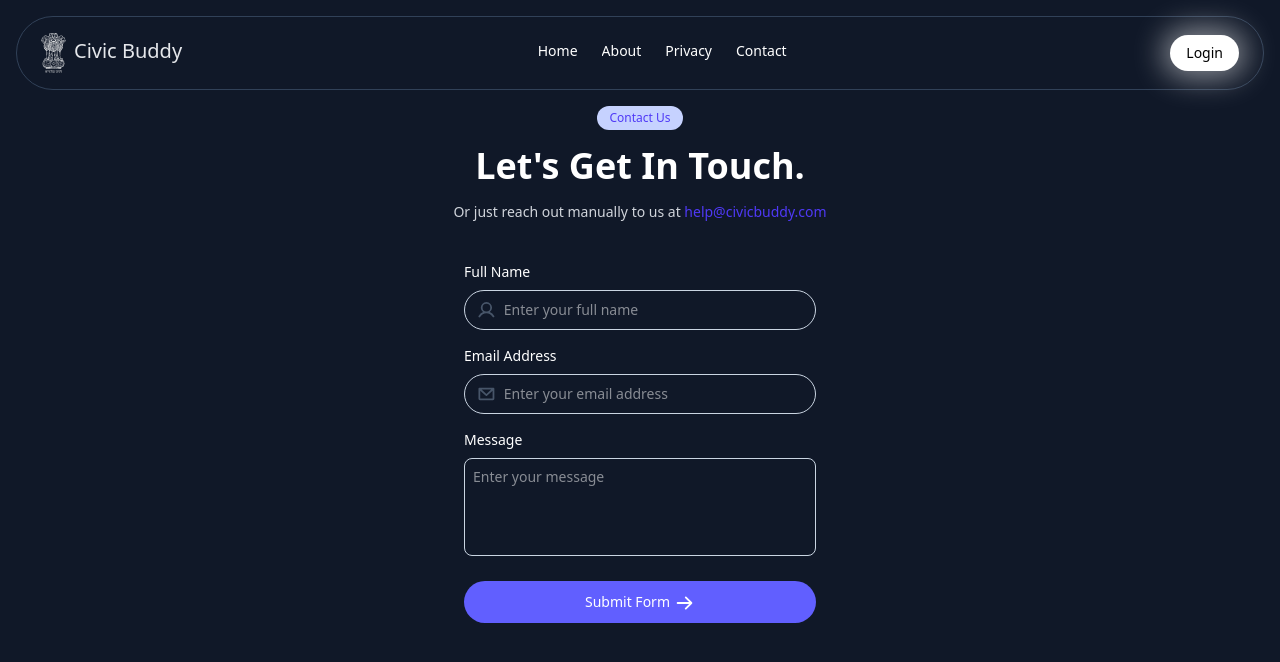
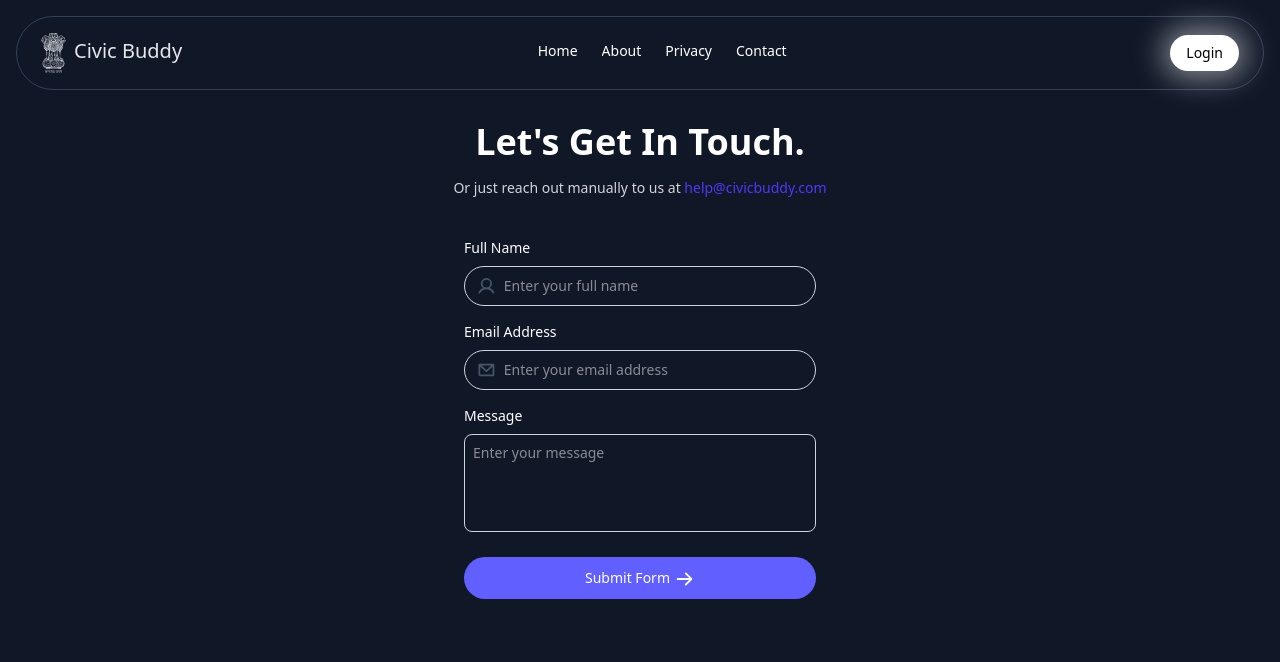
Before and after one commit to harshkaushik31/civic-buddy, a Next.js app: page /contact in a window 1280 px wide. Shown: the top 662 px of the page. Built offline with nearby package versions, Linux system fonts and the light colour scheme.

Commit message:
add the contact us page

```diff
--- a/src/components/ContactForm.jsx
+++ b/src/components/ContactForm.jsx
@@ -1,13 +1,46 @@
-import React from "react";
+'use client'
+import React, { useState } from "react";
 
 const ContactForm = () => {
+  // State for form fields
+  const [formData, setFormData] = useState({
+    name: "",
+    email: "",
+    message: "",
+  });
+
+  // Handle input changes
+  const handleChange = (e) => {
+    const { id, value } = e.target;
+    setFormData((prev) => ({
+      ...prev,
+      [id]: value,
+    }));
+  };
+
+  // Handle form submission
+  const handleSubmit = (e) => {
+    e.preventDefault();
+
+    console.log("Form Data:", formData);
+
+    // Here you can send data to an API or service
+    // fetch("/api/contact", { method: "POST", body: JSON.stringify(formData) })
+    //TODO: Call the form data post API
+
+    // Reset form
+    setFormData({
+      name: "",
+      email: "",
+      message: "",
+    });
+  };
+
   return (
-    <form className="flex flex-col items-center text-sm text-slate-800 m-4">
-      {/* Tagline */}
-      <p className="text-xs bg-indigo-200 text-indigo-600 font-medium px-3 py-1 rounded-full">
-        Contact Us
-      </p>
-
+    <form
+      onSubmit={handleSubmit}
+      className="flex flex-col items-center text-sm text-slate-800 m-4"
+    >
       {/* Heading */}
       <h1 className="text-4xl font-bold py-4 text-center text-white">
         Let's Get In Touch.
@@ -16,19 +49,22 @@ const ContactForm = () => {
       {/* Subtext */}
       <p className="max-md:text-sm text-gray-300 pb-10 text-center">
         Or just reach out manually to us at{" "}
-        <a href="mailto:hello@prebuiltui.com" className="text-indigo-600 hover:underline">
+        <a
+          href="mailto:hello@prebuiltui.com"
+          className="text-indigo-600 hover:underline"
+        >
           help@civicbuddy.com
         </a>
       </p>
 
       {/* Form Fields */}
       <div className="max-w-96 w-full px-4 text-white">
-
         {/* Name */}
         <label htmlFor="name" className="font-medium">
           Full Name
         </label>
         <div className="flex items-center mt-2 mb-4 h-10 pl-3 border border-slate-300 rounded-full focus-within:ring-2 focus-within:ring-indigo-400 transition-all overflow-hidden">
+          {/* Icon */}
           <svg
             width="20"
             height="20"
@@ -44,6 +80,8 @@ const ContactForm = () => {
           <input
             id="name"
             type="text"
+            value={formData.name}
+            onChange={handleChange}
             className="h-full px-2 w-full outline-none bg-transparent"
             placeholder="Enter your full name"
             required
@@ -55,6 +93,7 @@ const ContactForm = () => {
           Email Address
         </label>
         <div className="flex items-center mt-2 mb-4 h-10 pl-3 border border-slate-300 rounded-full focus-within:ring-2 focus-within:ring-indigo-400 transition-all overflow-hidden">
+          {/* Icon */}
           <svg
             width="20"
             height="20"
@@ -70,6 +109,8 @@ const ContactForm = () => {
           <input
             id="email"
             type="email"
+            value={formData.email}
+            onChange={handleChange}
             className="h-full px-2 w-full outline-none bg-transparent"
             placeholder="Enter your email address"
             required
@@ -83,6 +124,8 @@ const ContactForm = () => {
         <textarea
           id="message"
           rows="4"
+          value={formData.message}
+          onChange={handleChange}
           className="w-full mt-2 p-2 bg-transparent border border-slate-300 rounded-lg resize-none outline-none focus:ring-2 focus-within:ring-indigo-400 transition-all"
           placeholder="Enter your message"
           required
```
